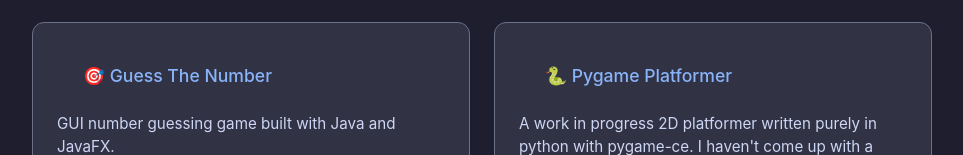
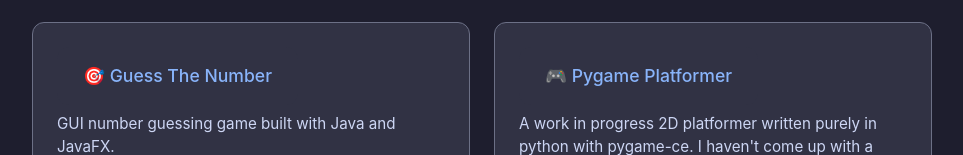
Before and after one commit to Dekoder-py/personal-website, a React (Create React App) app: page / in a window 1280 px wide. Shown: the part 1112-1267 px from the top of the page, without its empty margins (158-1121 px from the left). Built offline with nearby package versions, Linux system fonts and the light colour scheme.

Commit message:
change emoji for pygame project

```diff
--- a/src/App.js
+++ b/src/App.js
@@ -153,7 +153,7 @@ function App() {
             </div>
           </div>
           <div className="project">
-            <a href="https://github.com/Dekoder-py/PygamePlatformer" target="_blank" rel="noopener noreferrer">🐍 Pygame Platformer</a>
+            <a href="https://github.com/Dekoder-py/PygamePlatformer" target="_blank" rel="noopener noreferrer">🎮 Pygame Platformer</a>
             <div className="project-description">A work in progress 2D platformer written purely in python with pygame-ce. I haven't come up with a name yet!</div>
             <div className="project-technologies">
               <span className="tech-tag">Python</span>
```
Also changed, not shown: 7 other files (tests, documents, lock files or other folders).
